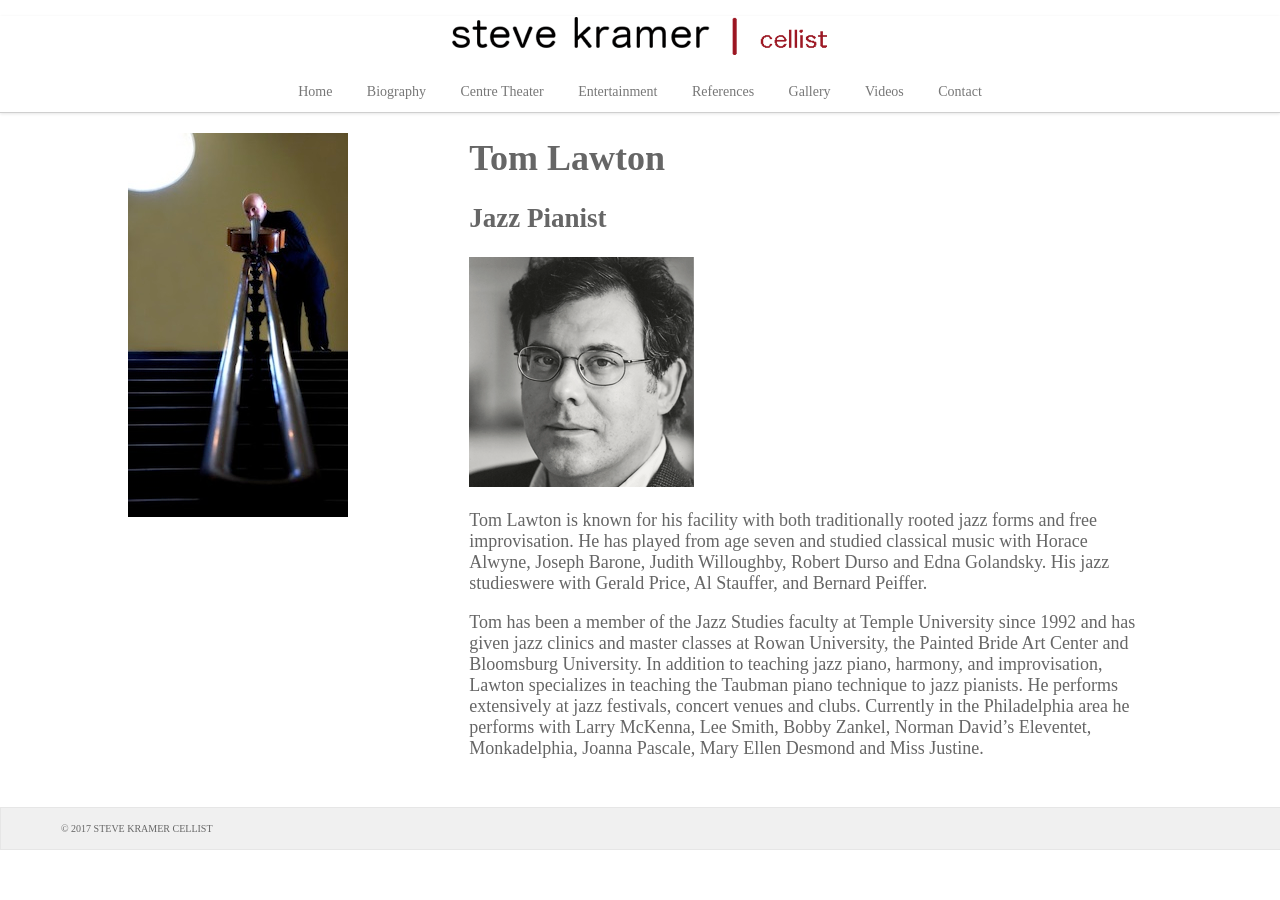
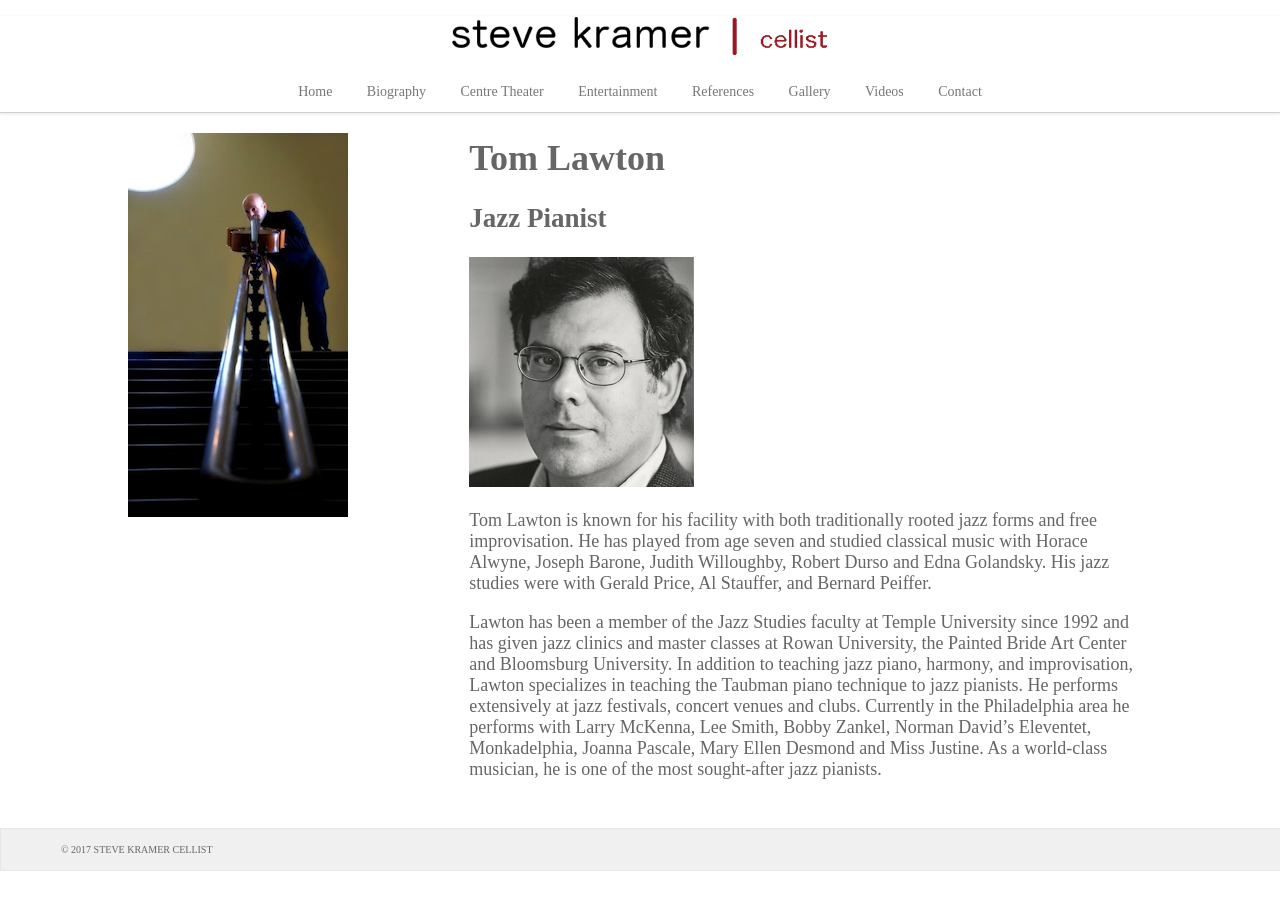
Before and after one commit to stevekramercellist/cellist, a Jekyll site: the page built from lawton.md, in a window 1280 px wide. Built offline with Jekyll 4.4.1, drawn with Linux system fonts in a browser that asks for light colours; nearby versions of some CDN libraries.

Commit message:
Update lawton.md

```diff
--- a/lawton.md
+++ b/lawton.md
@@ -7,6 +7,6 @@ layout: sidebar
 
 ![Tom Lawton](/images/lawton.png "Tom Lawton")
 
-Tom Lawton is known for his facility with both traditionally rooted jazz forms and free improvisation. He has played from age seven and studied classical music with Horace Alwyne, Joseph Barone, Judith Willoughby, Robert Durso and Edna Golandsky. His jazz studieswere with Gerald Price, Al Stauffer, and Bernard Peiffer.
+Tom Lawton is known for his facility with both traditionally rooted jazz forms and free improvisation. He has played from age seven and studied classical music with Horace Alwyne, Joseph Barone, Judith Willoughby, Robert Durso and Edna Golandsky. His jazz studies were with Gerald Price, Al Stauffer, and Bernard Peiffer.
 
-Tom has been a member of the Jazz Studies faculty at Temple University since 1992 and has given jazz clinics and master classes at Rowan University, the Painted Bride Art Center and Bloomsburg University. In addition to teaching jazz piano, harmony, and improvisation, Lawton specializes in teaching the Taubman piano technique to jazz pianists. He performs extensively at jazz festivals, concert venues and clubs. Currently in the Philadelphia area he performs with Larry McKenna, Lee Smith, Bobby Zankel, Norman David’s Eleventet, Monkadelphia, Joanna Pascale, Mary Ellen Desmond and Miss Justine.
+Lawton has been a member of the Jazz Studies faculty at Temple University since 1992 and has given jazz clinics and master classes at Rowan University, the Painted Bride Art Center and Bloomsburg University. In addition to teaching jazz piano, harmony, and improvisation, Lawton specializes in teaching the Taubman piano technique to jazz pianists. He performs extensively at jazz festivals, concert venues and clubs. Currently in the Philadelphia area he performs with Larry McKenna, Lee Smith, Bobby Zankel, Norman David’s Eleventet, Monkadelphia, Joanna Pascale, Mary Ellen Desmond and Miss Justine. As a world-class musician, he is one of the most sought-after jazz pianists.
```
